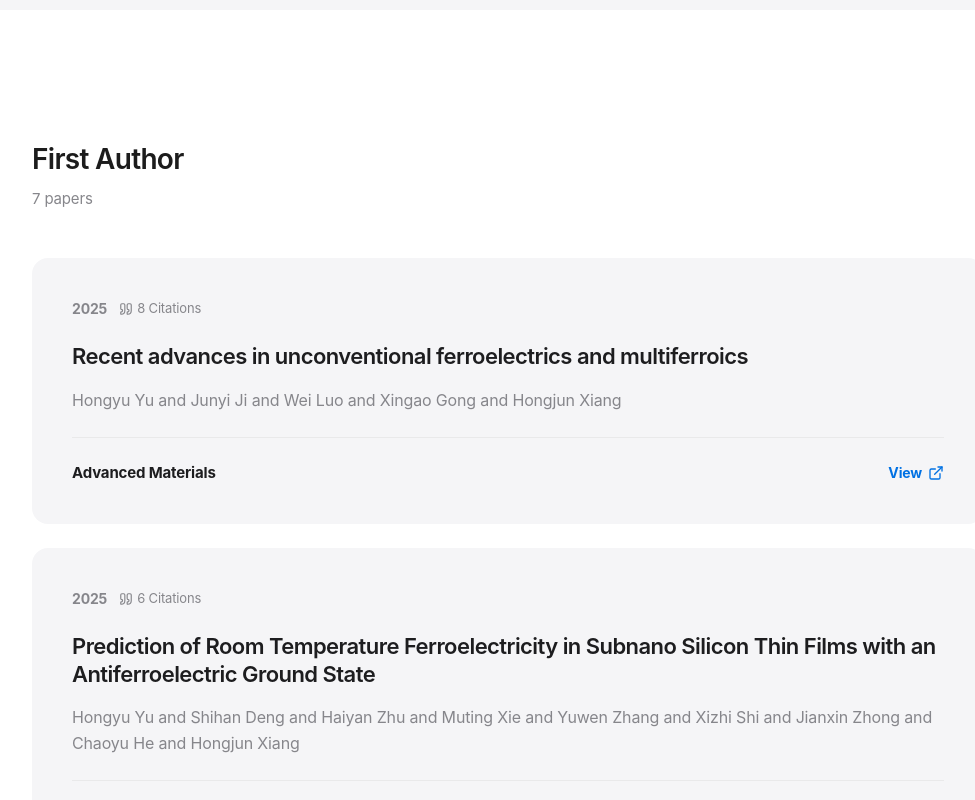
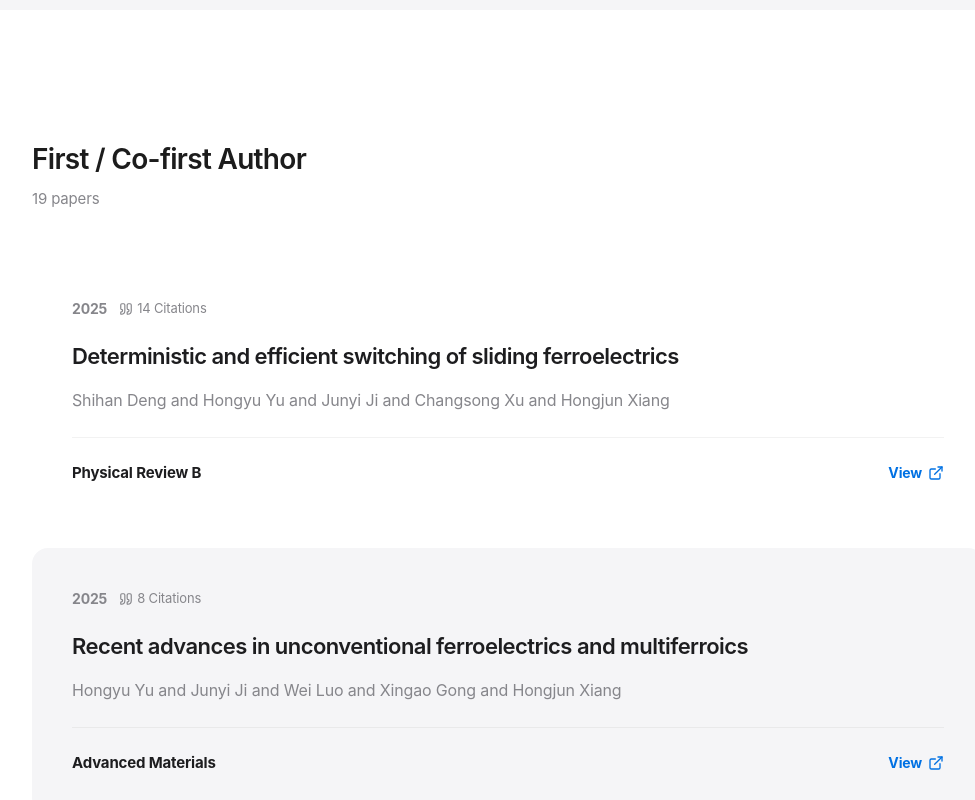
Before and after one commit to Hongyu-yu/ai-physics-hyyu-fudan, a React (Vite) app in the folder app/: page /ai-physics-hyyu-fudan/publications in a window 1280 px wide. Shown: the part 660-1460 px from the top of the page, without its empty margins (132-1107 px from the left). Built offline with nearby package versions, Linux system fonts and the light colour scheme.

Commit message:
fix: restore co-first author classification, merge into one section
First + co-first authors now shown together as "第一/共同第一作者论文".

```diff
--- a/app/src/i18n/locales/en.json
+++ b/app/src/i18n/locales/en.json
@@ -88,7 +88,7 @@
     "preprint": "Preprint",
     "firstAuthorTitle": "First & Co-first Author Publications",
     "citations": "Citations",
-    "sectionFirst": "First Author",
+    "sectionFirst": "First / Co-first Author",
     "sectionCoFirst": "Co-first Author",
     "sectionOther": "Other Papers",
     "papers": "papers"
--- a/app/src/i18n/locales/zh.json
+++ b/app/src/i18n/locales/zh.json
@@ -88,7 +88,7 @@
     "preprint": "预印本",
     "firstAuthorTitle": "第一作者及共同第一作者论文",
     "citations": "引用",
-    "sectionFirst": "第一作者论文",
+    "sectionFirst": "第一/共同第一作者论文",
     "sectionCoFirst": "共同第一作者论文",
     "sectionOther": "其他论文",
     "papers": "篇"
--- a/app/src/pages/Publications.tsx
+++ b/app/src/pages/Publications.tsx
@@ -6,20 +6,20 @@ import type { Publication } from '@/data/scholarData';
 
 const scholarData = scholarStats;
 
-// Classify: sole first author vs other
+// Classify: first/co-first author vs other
 function classifyPublications(pubs: Publication[]) {
-  const firstAuthor: Publication[] = [];
+  const firstOrCoFirst: Publication[] = [];
   const other: Publication[] = [];
 
   for (const pub of pubs) {
     const authors = pub.authors.toLowerCase();
     const authorList = authors.split(' and ').map(a => a.trim());
-    // Only classify as first author if Yu is literally the first listed author
-    const isFirst = authorList.length > 0 &&
-      authorList[0].includes('yu') && (authorList[0].includes('hong') || authorList[0].includes('h '));
+    const matchYu = (s: string) => s.includes('yu') && (s.includes('hong') || s.includes('h '));
+    const isFirst = authorList.length > 0 && matchYu(authorList[0]);
+    const isCoFirst = !isFirst && authorList.length > 1 && matchYu(authorList[1]);
 
-    if (isFirst) {
-      firstAuthor.push(pub);
+    if (isFirst || isCoFirst) {
+      firstOrCoFirst.push(pub);
     } else {
       other.push(pub);
     }
@@ -28,13 +28,13 @@ function classifyPublications(pubs: Publication[]) {
   const sortFn = (a: Publication, b: Publication) =>
     b.year - a.year || b.citations - a.citations;
 
-  firstAuthor.sort(sortFn);
+  firstOrCoFirst.sort(sortFn);
   other.sort(sortFn);
 
-  return { firstAuthor, other };
+  return { firstOrCoFirst, other };
 }
 
-const { firstAuthor, other } = classifyPublications(scholarPublications);
+const { firstOrCoFirst, other } = classifyPublications(scholarPublications);
 
 function PubCard({ pub, index, t }: { pub: Publication; index: number; t: (k: string) => string }) {
   return (
@@ -133,15 +133,15 @@ export default function Publications() {
       <section className="py-32">
         <div className="max-w-[1000px] mx-auto px-6 space-y-20">
 
-          {/* First Author */}
-          {firstAuthor.length > 0 && (
+          {/* First / Co-first Author */}
+          {firstOrCoFirst.length > 0 && (
             <div>
               <div className="reveal opacity-0 mb-12">
                 <h2 className="text-[28px] font-semibold">{t('publications.sectionFirst')}</h2>
-                <p className="text-[15px] text-[#86868b] mt-2">{firstAuthor.length} {t('publications.papers')}</p>
+                <p className="text-[15px] text-[#86868b] mt-2">{firstOrCoFirst.length} {t('publications.papers')}</p>
               </div>
               <div className="space-y-6">
-                {firstAuthor.map((pub, i) => <PubCard key={`f-${i}`} pub={pub} index={i} t={t} />)}
+                {firstOrCoFirst.map((pub, i) => <PubCard key={`f-${i}`} pub={pub} index={i} t={t} />)}
               </div>
             </div>
           )}
```
